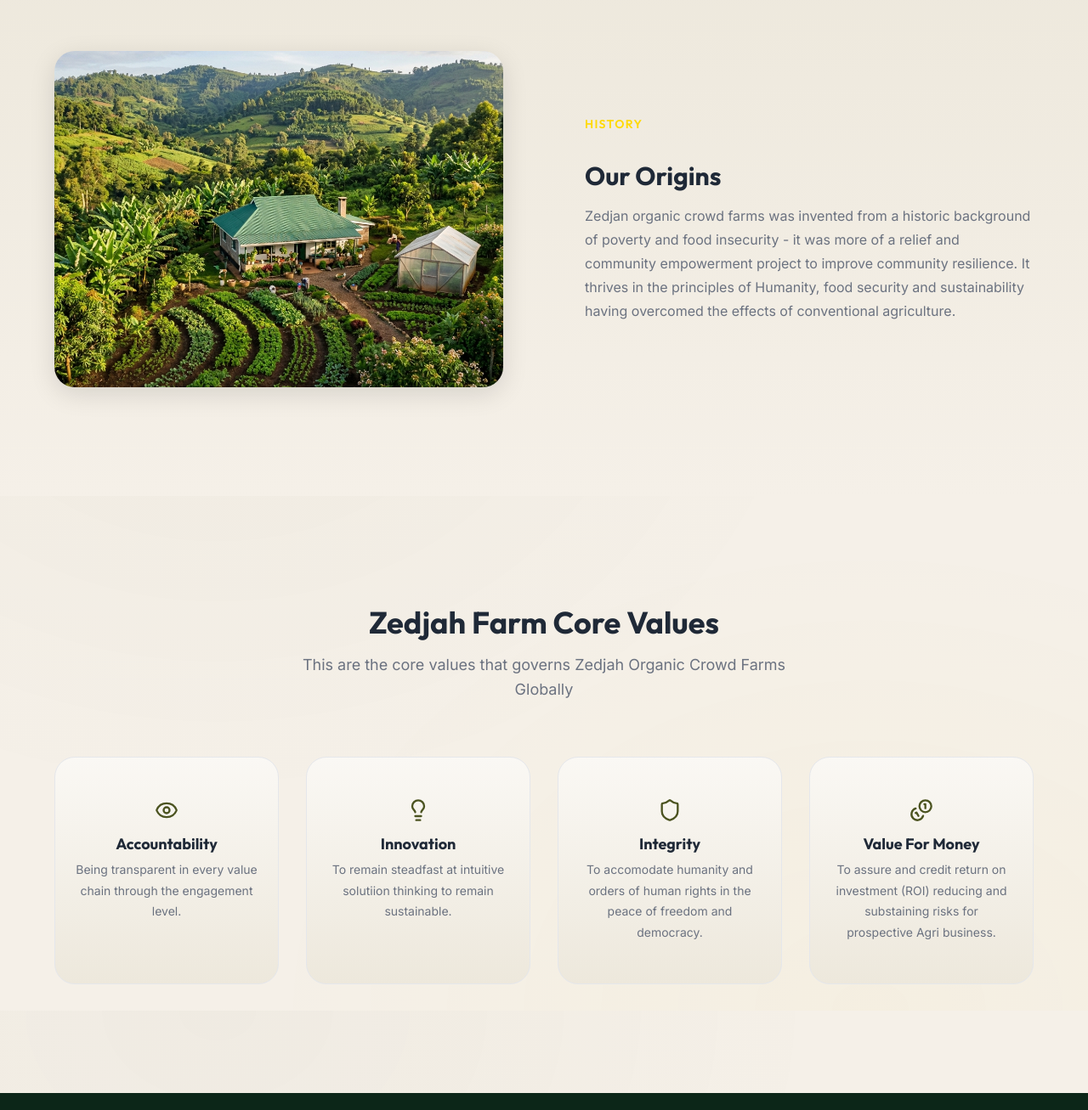
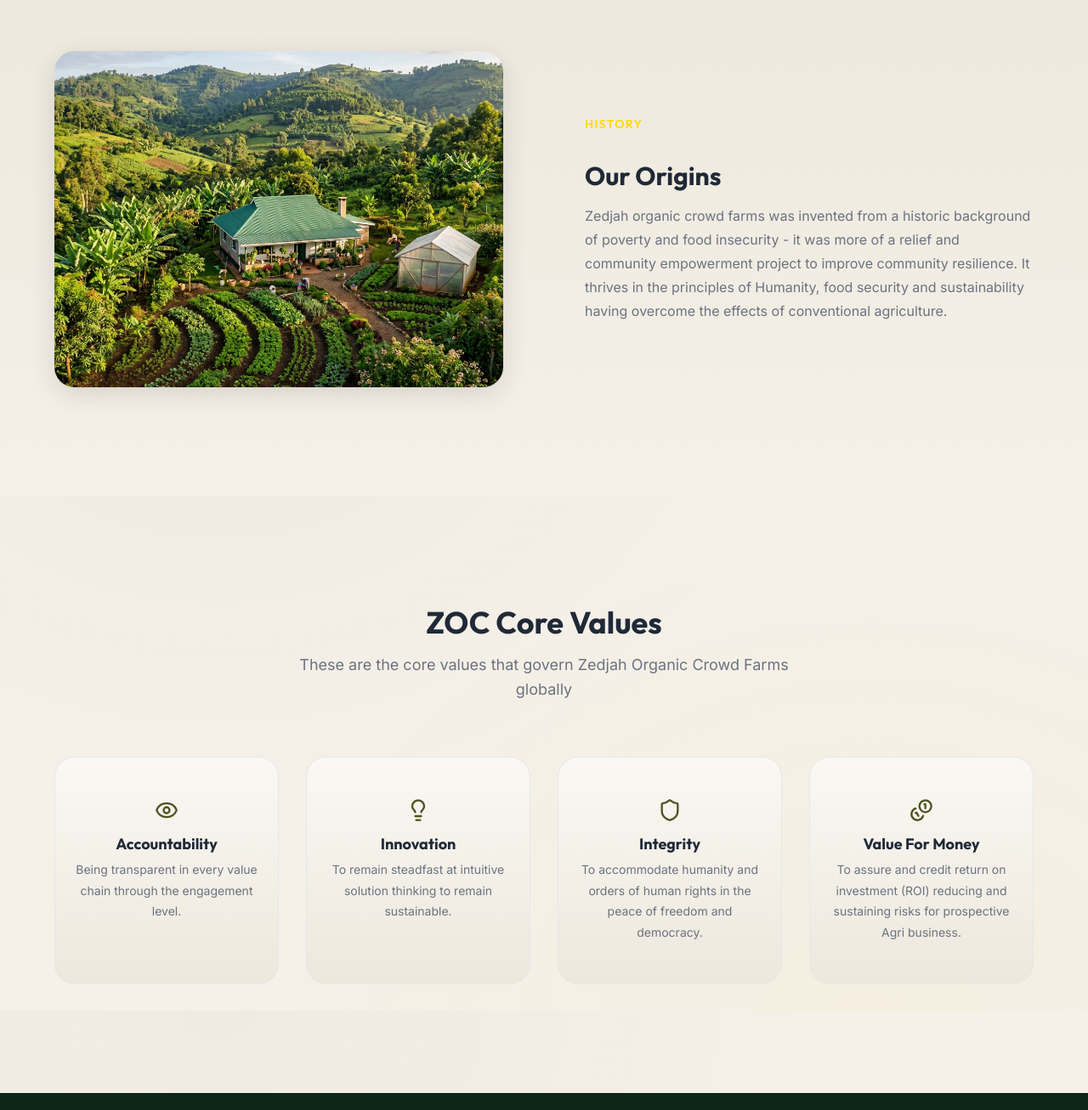
Before and after one commit to Zedjah-Organic-Crowd-Farms-Limited/Zedjah-Platform, a Next.js app: page /about in a window 1280 px wide. Shown: the part 1210-2517 px from the top of the page at 85% size. Built offline with nearby package versions, Linux system fonts and the light colour scheme.

Commit message:
fix: correct brand name spelling, grammar, and typos in about page text

```diff
--- a/src/app/about/page.tsx
+++ b/src/app/about/page.tsx
@@ -31,7 +31,7 @@ export default function AboutPage() {
             one farm at a time
           </h1>
           <p className={styles.pageSubtitle}>
-            Zedjan organic crowd farms is a farm system Management company and organic food producing entity.
+            Zedjah organic crowd farms is a farm system Management company and organic food producing entity.
           </p>
         </div>
       </section>
@@ -78,7 +78,7 @@ export default function AboutPage() {
               <span className={styles.tag}>History</span>
               <h2>Our Origins</h2>
               <p>
-                Zedjan organic crowd farms was invented from a historic background of poverty and food insecurity - it was more of a relief and community empowerment project to improve community resilience. It thrives in the principles of Humanity, food security and sustainability having overcomed the effects of conventional agriculture.
+                Zedjah organic crowd farms was invented from a historic background of poverty and food insecurity - it was more of a relief and community empowerment project to improve community resilience. It thrives in the principles of Humanity, food security and sustainability having overcome the effects of conventional agriculture.
               </p>
             </div>
           </div>
@@ -89,9 +89,9 @@ export default function AboutPage() {
       {/* Values */}
       <section className={`section`} id="values">
         <div className="container">
-          <h2 className="section-heading">Zedjah Farm Core Values</h2>
+          <h2 className="section-heading">ZOC Core Values</h2>
           <p className="section-subtitle">
-            This are the core values that governs Zedjah Organic Crowd Farms Globally
+            These are the core values that govern Zedjah Organic Crowd Farms globally
           </p>
           <div className={styles.valuesGrid}>
             {[
@@ -103,17 +103,17 @@ export default function AboutPage() {
               {
                 icon: <Lightbulb size={28} />,
                 title: "Innovation",
-                desc: "To remain steadfast at intuitive solutiion thinking to remain sustainable.",
+                desc: "To remain steadfast at intuitive solution thinking to remain sustainable.",
               },
               {
                 icon: <Shield size={28} />,
                 title: "Integrity",
-                desc: "To accomodate humanity and orders of human rights in the peace of freedom and democracy.",
+                desc: "To accommodate humanity and orders of human rights in the peace of freedom and democracy.",
               },
               {
                 icon: <Coins size={28} />,
                 title: "Value For Money",
-                desc: "To assure and credit return on investment (ROI) reducing and substaining risks for prospective Agri business.",
+                desc: "To assure and credit return on investment (ROI) reducing and sustaining risks for prospective Agri business.",
               },
             ].map((value) => (
               <div key={value.title} className={styles.valueCard}>
```
